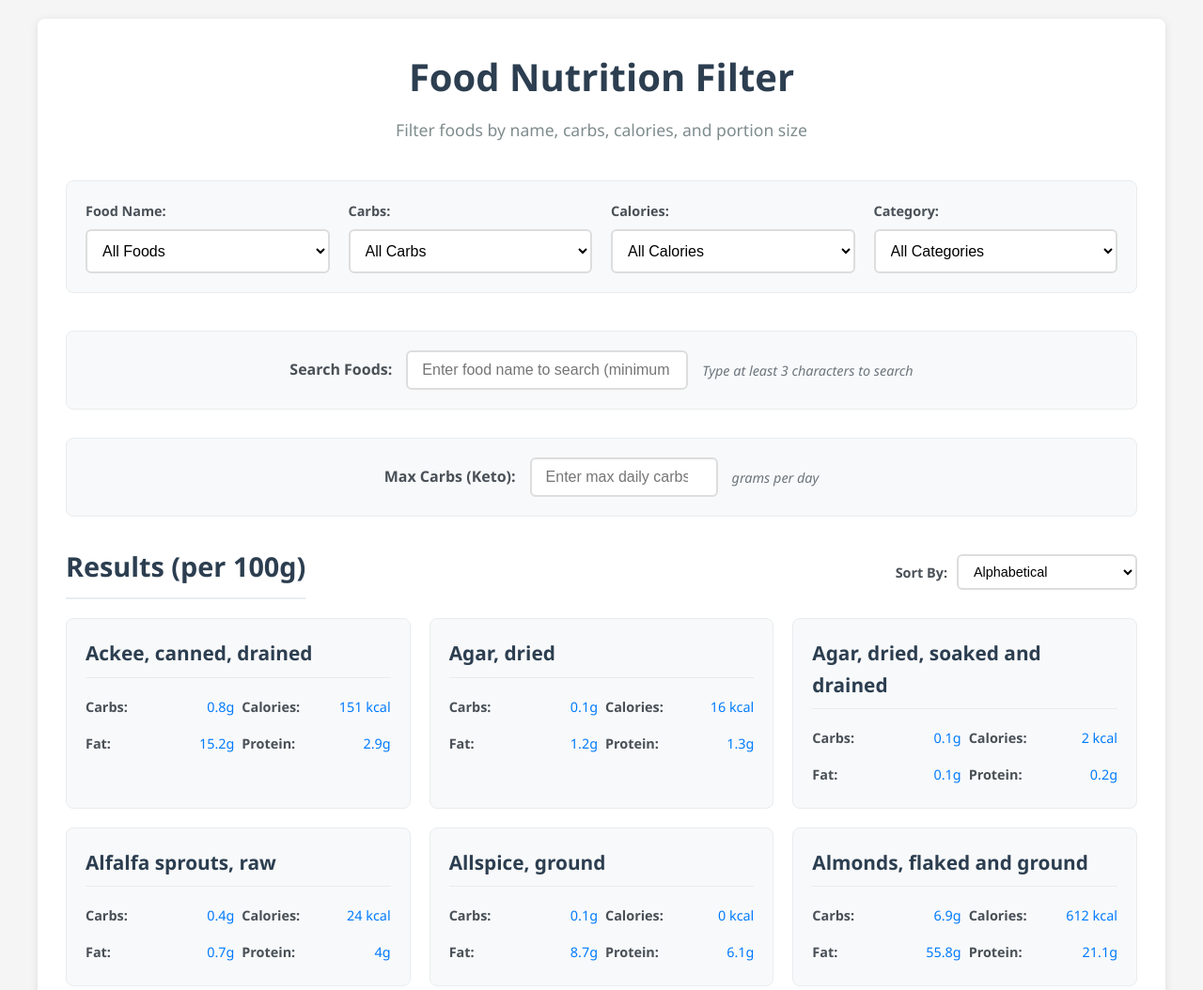
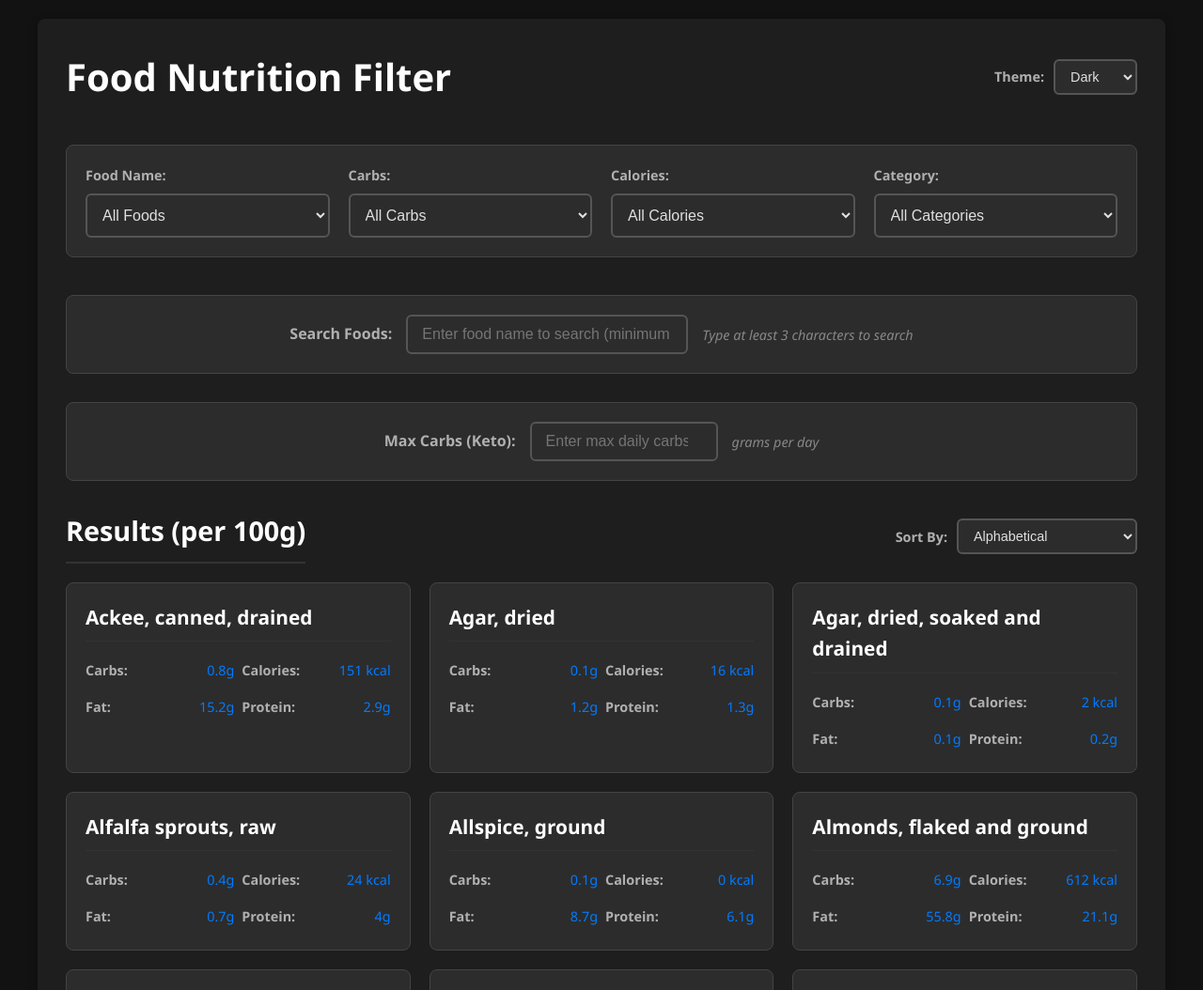
Before and after one commit to leighhobson89/CarbsCals, a plain HTML site: page index.html in a window 1280 px wide. Shown: the top 1054 px of the page at 94% size. Drawn offline with Linux system fonts and the light colour scheme.

Commit message:
themes added

```diff
--- a/application.js
+++ b/application.js
@@ -85,6 +85,11 @@ function setupEventListeners() {
     document.getElementById('sortBy').addEventListener('change', function() {
         currentSortOption = this.value;
         filterFoods();
+    });
+
+    // Add event listener for theme dropdown
+    document.getElementById('themeSelect').addEventListener('change', function() {
+        document.documentElement.setAttribute('data-theme', this.value);
     });
 
     // Add event listener for search input
--- a/index.html
+++ b/index.html
@@ -10,7 +10,15 @@
     <div class="container">
         <header>
             <h1>Food Nutrition Filter</h1>
-            <p>Filter foods by name, carbs, calories, and portion size</p>
+            <div class="theme-controls">
+                <label for="themeSelect">Theme:</label>
+                <select id="themeSelect">
+                    <option value="light">Light</option>
+                    <option value="dark" selected>Dark</option>
+                    <option value="forest">Forest</option>
+                    <option value="river">River</option>
+                </select>
+            </div>
         </header>
 
         <div class="filters">
--- a/style.css
+++ b/style.css
@@ -5,11 +5,108 @@
     box-sizing: border-box;
 }
 
+/* CSS Custom Properties for Themes */
+:root {
+    --primary-bg: #121212;
+    --container-bg: #1e1e1e;
+    --text-color: #e0e0e0;
+    --header-color: #ffffff;
+    --border-color: #333;
+    --input-bg: #2c2c2c;
+    --input-border: #555;
+    --button-bg: #007bff;
+    --button-text: white;
+    --hover-bg: #333;
+    --filter-bg: #2c2c2c;
+    --filter-border: #444;
+    --card-bg: #2c2c2c;
+    --card-border: #444;
+    --card-hover: rgba(255, 255, 255, 0.1);
+    --label-color: #b0b0b0;
+    --helper-color: #888;
+    --no-results-bg: #2c2c2c;
+    --no-results-border: #444;
+    --shadow-color: rgba(0, 0, 0, 0.3);
+}
+
+/* Light Theme */
+[data-theme="light"] {
+    --primary-bg: #f5f5f5;
+    --container-bg: white;
+    --text-color: #333;
+    --header-color: #2c3e50;
+    --border-color: #e9ecef;
+    --input-bg: white;
+    --input-border: #ddd;
+    --button-bg: #007bff;
+    --button-text: white;
+    --hover-bg: #e9ecef;
+    --filter-bg: #f8f9fa;
+    --filter-border: #e9ecef;
+    --card-bg: #f8f9fa;
+    --card-border: #e9ecef;
+    --card-hover: rgba(0, 0, 0, 0.1);
+    --label-color: #495057;
+    --helper-color: #6c757d;
+    --no-results-bg: #f8f9fa;
+    --no-results-border: #e9ecef;
+    --shadow-color: rgba(0, 0, 0, 0.1);
+}
+
+/* Forest Theme */
+[data-theme="forest"] {
+    --primary-bg: #1a2f1a;
+    --container-bg: #2d5a2d;
+    --text-color: #e8f5e8;
+    --header-color: #90ee90;
+    --border-color: #4a7c4a;
+    --input-bg: #3e5f3e;
+    --input-border: #5a7c5a;
+    --button-bg: #228b22;
+    --button-text: white;
+    --hover-bg: #4a7c4a;
+    --filter-bg: #3e5f3e;
+    --filter-border: #4a7c4a;
+    --card-bg: #3e5f3e;
+    --card-border: #4a7c4a;
+    --card-hover: rgba(144, 238, 144, 0.2);
+    --label-color: #90ee90;
+    --helper-color: #7cb37c;
+    --no-results-bg: #3e5f3e;
+    --no-results-border: #4a7c4a;
+    --shadow-color: rgba(0, 0, 0, 0.2);
+}
+
+/* River Theme */
+[data-theme="river"] {
+    --primary-bg: #0f1f2f;
+    --container-bg: #1e3a5f;
+    --text-color: #e0f0ff;
+    --header-color: #87ceeb;
+    --border-color: #4a6fa5;
+    --input-bg: #2c4f7c;
+    --input-border: #5a7fa5;
+    --button-bg: #4682b4;
+    --button-text: white;
+    --hover-bg: #4a6fa5;
+    --filter-bg: #2c4f7c;
+    --filter-border: #4a6fa5;
+    --card-bg: #2c4f7c;
+    --card-border: #4a6fa5;
+    --card-hover: rgba(135, 206, 235, 0.2);
+    --label-color: #87ceeb;
+    --helper-color: #7cb3d3;
+    --no-results-bg: #2c4f7c;
+    --no-results-border: #4a6fa5;
+    --shadow-color: rgba(0, 0, 0, 0.2);
+}
+
+/* Apply theme variables to body and common elements */
 body {
     font-family: 'Segoe UI', Tahoma, Geneva, Verdana, sans-serif;
     line-height: 1.6;
-    color: #333;
-    background-color: #f5f5f5;
+    color: var(--text-color);
+    background-color: var(--primary-bg);
     padding: 20px;
 }
 
@@ -17,9 +114,9 @@ body {
 .container {
     max-width: 1200px;
     margin: 0 auto;
-    background-color: white;
+    background-color: var(--container-bg);
     border-radius: 8px;
-    box-shadow: 0 2px 10px rgba(0, 0, 0, 0.1);
+    box-shadow: 0 2px 10px var(--shadow-color);
     padding: 30px;
 }
 
@@ -27,17 +124,45 @@ body {
 header {
     text-align: center;
     margin-bottom: 40px;
+    display: flex;
+    justify-content: space-between;
+    align-items: center;
 }
 
 header h1 {
-    color: #2c3e50;
-    margin-bottom: 10px;
+    color: var(--header-color);
+    margin: 0;
     font-size: 2.5rem;
 }
 
-header p {
-    color: #7f8c8d;
-    font-size: 1.1rem;
+.theme-controls {
+    display: flex;
+    align-items: center;
+    gap: 10px;
+}
+
+.theme-controls label {
+    font-weight: 600;
+    color: var(--label-color);
+    font-size: 0.9rem;
+    white-space: nowrap;
+}
+
+.theme-controls select {
+    padding: 8px 12px;
+    border: 2px solid var(--input-border);
+    border-radius: 6px;
+    font-size: 0.9rem;
+    background-color: var(--input-bg);
+    color: var(--text-color);
+    transition: border-color 0.3s ease;
+    cursor: pointer;
+}
+
+.theme-controls select:focus {
+    outline: none;
+    border-color: var(--button-bg);
+    box-shadow: 0 0 0 3px rgba(0, 123, 255, 0.25);
 }
 
 /* Filters section */
@@ -47,9 +172,9 @@ header p {
     gap: 20px;
     margin-bottom: 40px;
     padding: 20px;
-    background-color: #f8f9fa;
+    background-color: var(--filter-bg);
     border-radius: 8px;
-    border: 1px solid #e9ecef;
+    border: 1px solid var(--filter-border);
 }
 
 .filter-group {
@@ -60,23 +185,24 @@ header p {
 .filter-group label {
     font-weight: 600;
     margin-bottom: 8px;
-    color: #495057;
+    color: var(--label-color);
     font-size: 0.9rem;
 }
 
 .filter-group select {
     padding: 12px;
-    border: 2px solid #ddd;
+    border: 2px solid var(--input-border);
     border-radius: 6px;
     font-size: 1rem;
-    background-color: white;
+    background-color: var(--input-bg);
+    color: var(--text-color);
     transition: border-color 0.3s ease;
     cursor: pointer;
 }
 
 .filter-group select:focus {
     outline: none;
-    border-color: #007bff;
+    border-color: var(--button-bg);
     box-shadow: 0 0 0 3px rgba(0, 123, 255, 0.25);
 }
 
@@ -84,9 +210,9 @@ header p {
 .max-carbs-section {
     margin: 30px 0;
     padding: 20px;
-    background-color: #f8f9fa;
+    background-color: var(--filter-bg);
     border-radius: 8px;
-    border: 1px solid #e9ecef;
+    border: 1px solid var(--filter-border);
 }
 
 .max-carbs-input {
@@ -98,28 +224,30 @@ header p {
 
 .max-carbs-input label {
     font-weight: 600;
-    color: #495057;
+    color: var(--label-color);
     font-size: 1rem;
     white-space: nowrap;
 }
 
 .max-carbs-input input {
     padding: 10px 15px;
-    border: 2px solid #ddd;
+    border: 2px solid var(--input-border);
     border-radius: 6px;
     font-size: 1rem;
     width: 200px;
+    background-color: var(--input-bg);
+    color: var(--text-color);
     transition: border-color 0.3s ease;
 }
 
 .max-carbs-input input:focus {
     outline: none;
-    border-color: #007bff;
+    border-color: var(--button-bg);
     box-shadow: 0 0 0 3px rgba(0, 123, 255, 0.25);
 }
 
 .input-helper {
-    color: #6c757d;
+    color: var(--helper-color);
     font-size: 0.9rem;
     font-style: italic;
 }
@@ -128,9 +256,9 @@ header p {
 .search-section {
     margin: 30px 0;
     padding: 20px;
-    background-color: #f8f9fa;
+    background-color: var(--filter-bg);
     border-radius: 8px;
-    border: 1px solid #e9ecef;
+    border: 1px solid var(--filter-border);
 }
 
 .search-input {
@@ -142,28 +270,30 @@ header p {
 
 .search-input label {
     font-weight: 600;
-    color: #495057;
+    color: var(--label-color);
     font-size: 1rem;
     white-space: nowrap;
 }
 
 .search-input input {
     padding: 10px 15px;
-    border: 2px solid #ddd;
+    border: 2px solid var(--input-border);
     border-radius: 6px;
     font-size: 1rem;
     width: 300px;
+    background-color: var(--input-bg);
+    color: var(--text-color);
     transition: border-color 0.3s ease;
 }
 
 .search-input input:focus {
     outline: none;
-    border-color: #007bff;
+    border-color: var(--button-bg);
     box-shadow: 0 0 0 3px rgba(0, 123, 255, 0.25);
 }
 
 .search-input .input-helper {
-    color: #6c757d;
+    color: var(--helper-color);
     font-size: 0.9rem;
     font-style: italic;
 }
@@ -182,10 +312,10 @@ header p {
 }
 
 .results h2 {
-    color: #2c3e50;
+    color: var(--header-color);
     margin: 0;
     font-size: 1.8rem;
-    border-bottom: 2px solid #e9ecef;
+    border-bottom: 2px solid var(--border-color);
     padding-bottom: 10px;
 }
 
@@ -204,24 +334,25 @@ header p {
 
 .sort-controls label {
     font-weight: 600;
-    color: #495057;
+    color: var(--label-color);
     font-size: 0.9rem;
     white-space: nowrap;
 }
 
 .sort-controls select {
     padding: 8px 12px;
-    border: 2px solid #ddd;
+    border: 2px solid var(--input-border);
     border-radius: 6px;
     font-size: 0.9rem;
-    background-color: white;
+    background-color: var(--input-bg);
+    color: var(--text-color);
     transition: border-color 0.3s ease;
     cursor: pointer;
 }
 
 .sort-controls select:focus {
     outline: none;
-    border-color: #007bff;
+    border-color: var(--button-bg);
     box-shadow: 0 0 0 3px rgba(0, 123, 255, 0.25);
 }
 
@@ -234,8 +365,8 @@ header p {
 
 /* Individual result card */
 .food-card {
-    background-color: #f8f9fa;
-    border: 1px solid #e9ecef;
+    background-color: var(--card-bg);
+    border: 1px solid var(--card-border);
     border-radius: 8px;
     padding: 20px;
     transition: transform 0.2s ease, box-shadow 0.2s ease;
@@ -243,14 +374,14 @@ header p {
 
 .food-card:hover {
     transform: translateY(-2px);
-    box-shadow: 0 4px 15px rgba(0, 0, 0, 0.1);
+    box-shadow: 0 4px 15px var(--card-hover);
 }
 
 .food-card h3 {
-    color: #2c3e50;
+    color: var(--header-color);
     margin-bottom: 15px;
     font-size: 1.3rem;
-    border-bottom: 1px solid #e9ecef;
+    border-bottom: 1px solid var(--border-color);
     padding-bottom: 8px;
 }
 
@@ -269,23 +400,23 @@ header p {
 
 .food-info-label {
     font-weight: 600;
-    color: #495057;
+    color: var(--label-color);
 }
 
 .food-info-value {
-    color: #007bff;
+    color: var(--button-bg);
     font-weight: 500;
 }
 
 /* No results message */
 .no-results {
     text-align: center;
-    color: #7f8c8d;
+    color: var(--helper-color);
     font-style: italic;
     padding: 40px;
-    background-color: #f8f9fa;
+    background-color: var(--no-results-bg);
     border-radius: 8px;
-    border: 1px solid #e9ecef;
+    border: 1px solid var(--no-results-border);
 }
 
 /* Card color variations for different states */
```
